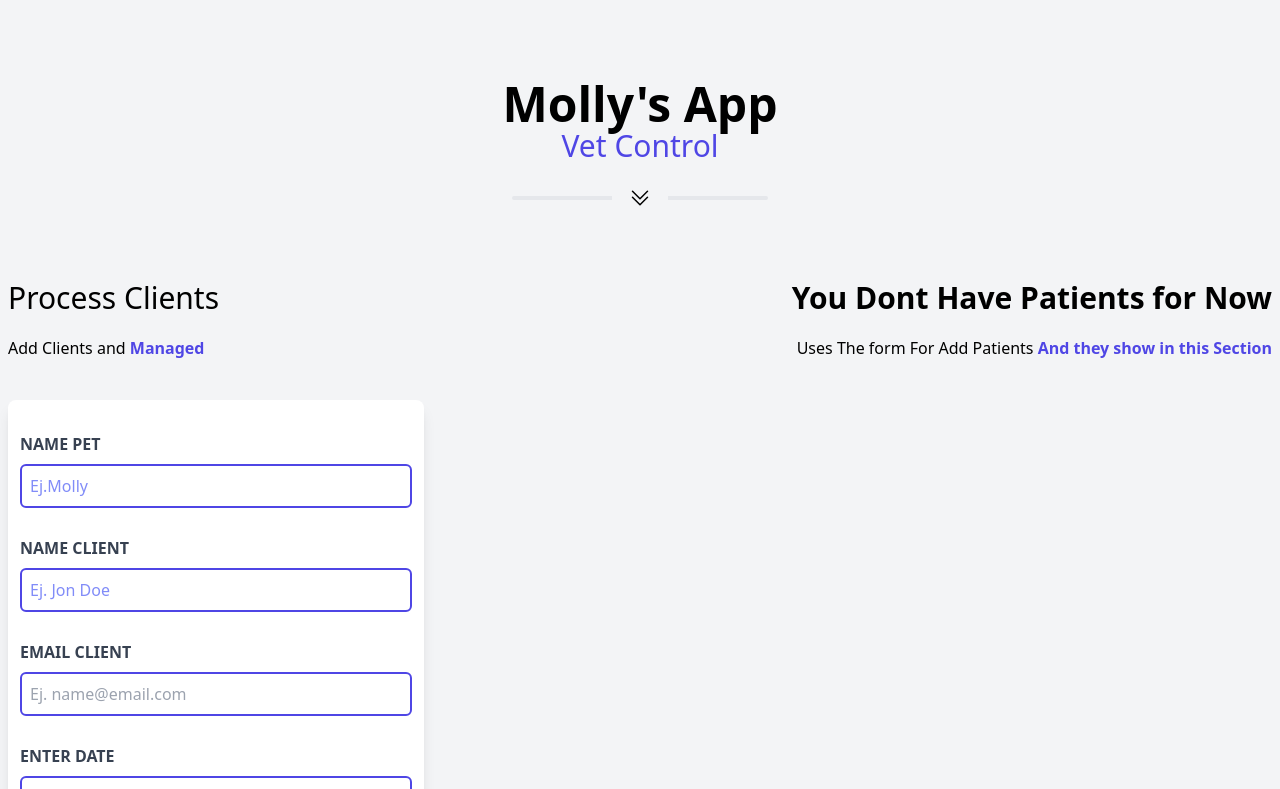
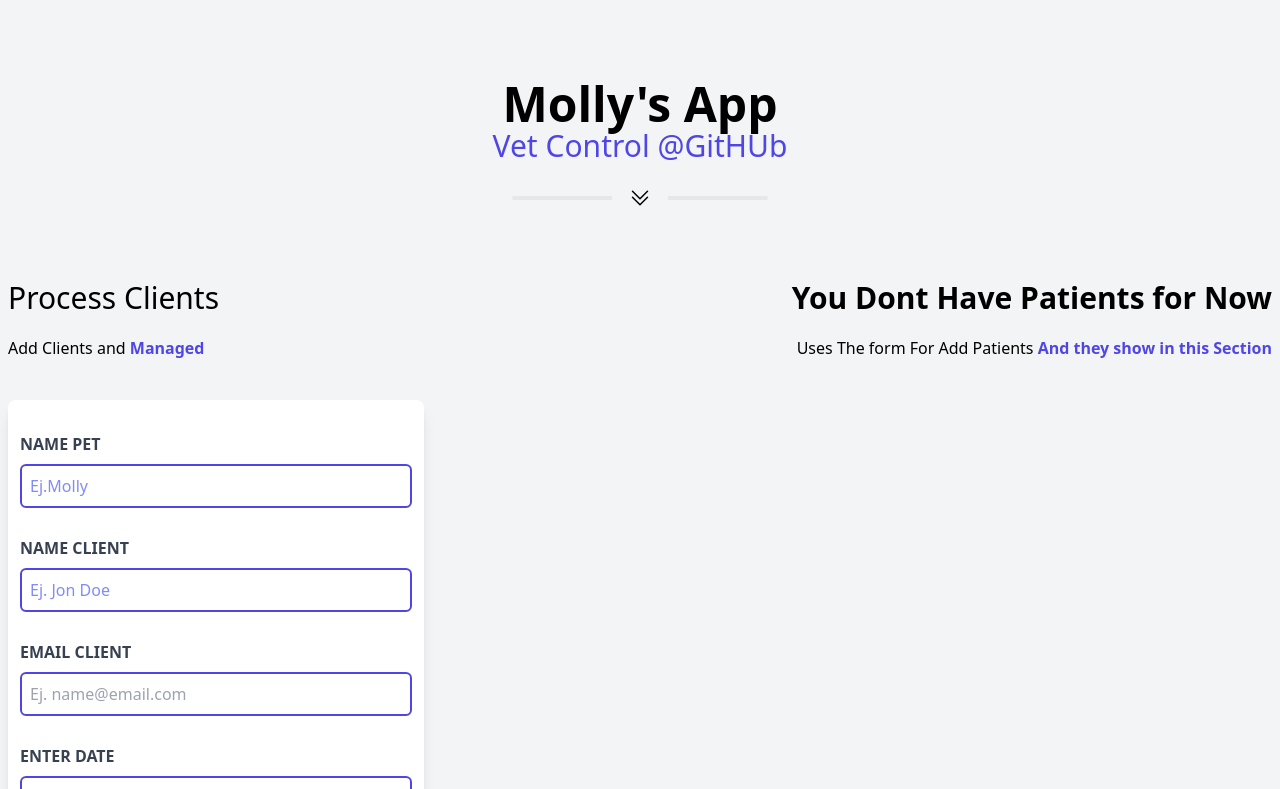
Before and after one commit to Quisutd3us/MollysVetApp, a React (Vite) app: page / in a window 1280 px wide. Shown: the top 789 px of the page. Built offline with nearby package versions, Linux system fonts and the light colour scheme.

Commit message:
update header.jsx

```diff
--- a/src/components/Header.jsx
+++ b/src/components/Header.jsx
@@ -2,7 +2,7 @@ function Header() {
   return (
       <div className={'flex flex-col align-middle justify-evenly'}>
         <h1 className={'font-black text-5xl text-center'}>{'Molly\'s'} App</h1>
-        <h4 className={'text-indigo-600 text-3xl text-center'}>Vet Control</h4>
+        <h4 className={'text-indigo-600 text-3xl text-center'}>Vet Control @GitHUb</h4>
         <div className="inline-flex items-center justify-center w-full">
           <hr className="w-64 h-1 my-8 bg-gray-200 border-0 rounded dark:bg-gray-700"/>
             <div className="absolute px-4 -translate-x-1/2 bg-gray-100 left-1/2 dark:bg-gray-900">
--- a/tailwind.config.js
+++ b/tailwind.config.js
@@ -1,6 +1,6 @@
 /** @type {import('tailwindcss').Config} */
 export default {
-  content: ['./index.html','./src/**/*.jsx'],
+  content: ['index.html','./src/**/*.jsx'],
   theme: {
     extend: {},
 
```
